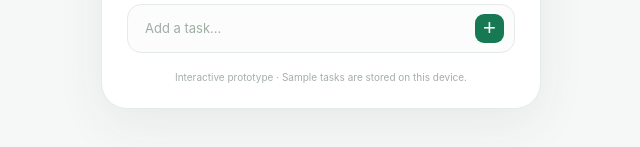
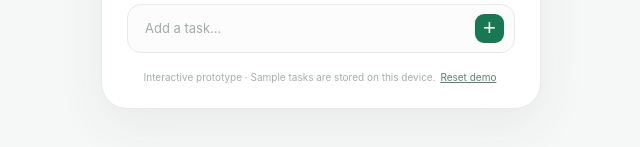
Before and after one commit to zhangleiye68-jpg/task-panel-interaction-demo, a plain HTML site: page index.html in a window 1280 px wide. Shown: the part 563-710 px from the top of the page, 319-959 px from the left. Drawn offline with Linux system fonts and the light colour scheme.

Commit message:
Add in-panel demo reset control

```diff
--- a/index.html
+++ b/index.html
@@ -187,6 +187,16 @@
         text-align: center;
       }
 
+      .note button {
+        padding: 0 2px;
+        border: 0;
+        background: none;
+        color: #5e806d;
+        font: inherit;
+        text-decoration: underline;
+        cursor: pointer;
+      }
+
       @media (max-width: 480px) {
         body { padding: 0; background: #fff; }
         .panel {
@@ -218,7 +228,7 @@
         <input id="new-task" name="task" placeholder="Add a task..." aria-label="New task" maxlength="100" autocomplete="off" />
         <button class="add" type="submit" aria-label="Add task">+</button>
       </form>
-      <p class="note">Interactive prototype · Sample tasks are stored on this device.</p>
+      <p class="note">Interactive prototype · Sample tasks are stored on this device. <button id="reset-demo" type="button">Reset demo</button></p>
     </main>
     <script>
       const STORAGE_KEY = "buildin-task-panel-demo-v1";
@@ -256,6 +266,7 @@
       const count = document.getElementById("count");
       const form = document.getElementById("add-form");
       const input = document.getElementById("new-task");
+      const resetButton = document.getElementById("reset-demo");
       const reducedMotion = matchMedia("(prefers-reduced-motion: reduce)");
 
       function save() {
@@ -349,6 +360,12 @@
         render({ animate: true });
       });
 
+      resetButton.addEventListener("click", () => {
+        const url = new URL(location.href);
+        url.searchParams.set("reset", "1");
+        location.assign(url);
+      });
+
       render();
     </script>
   </body>
```
